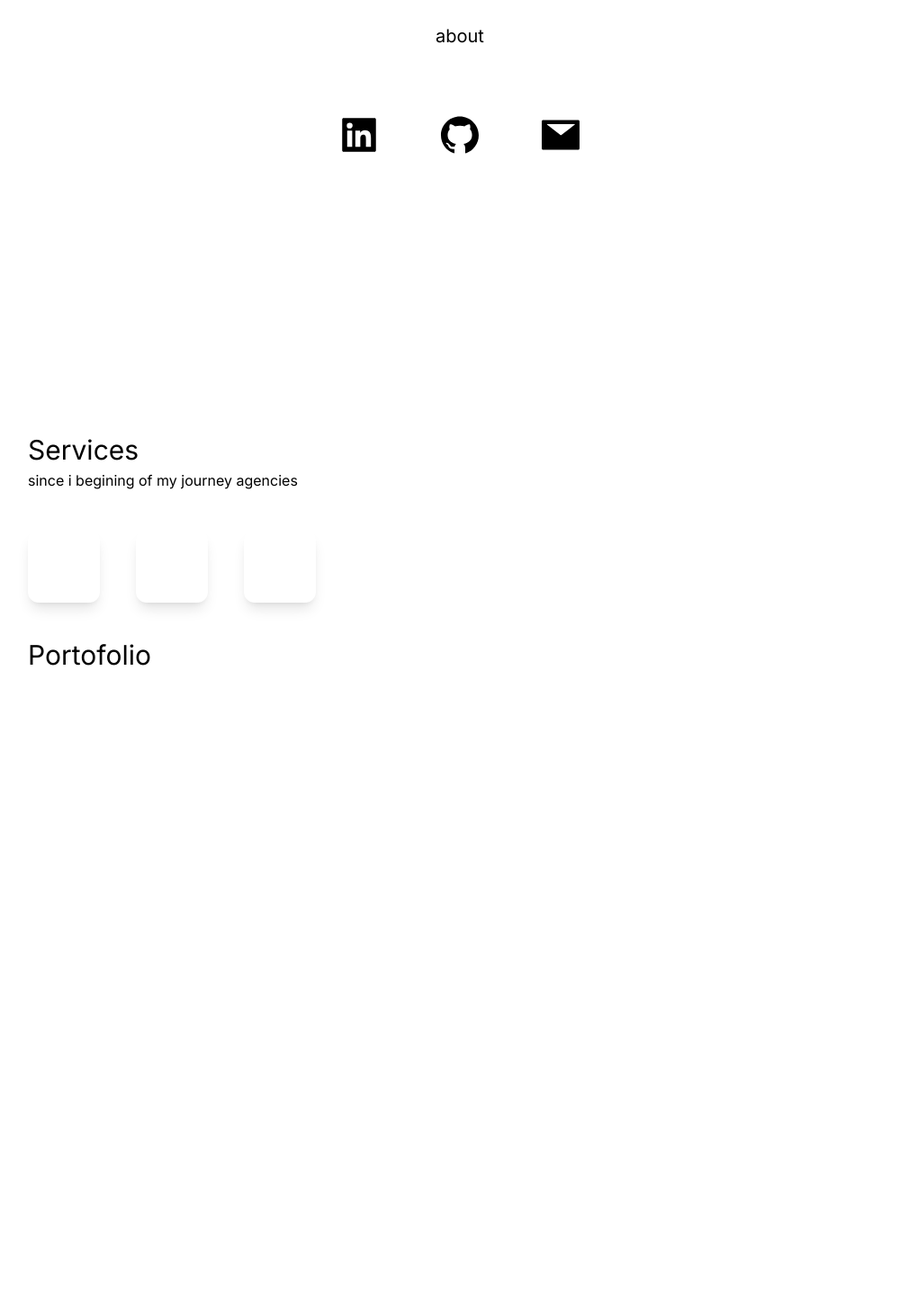
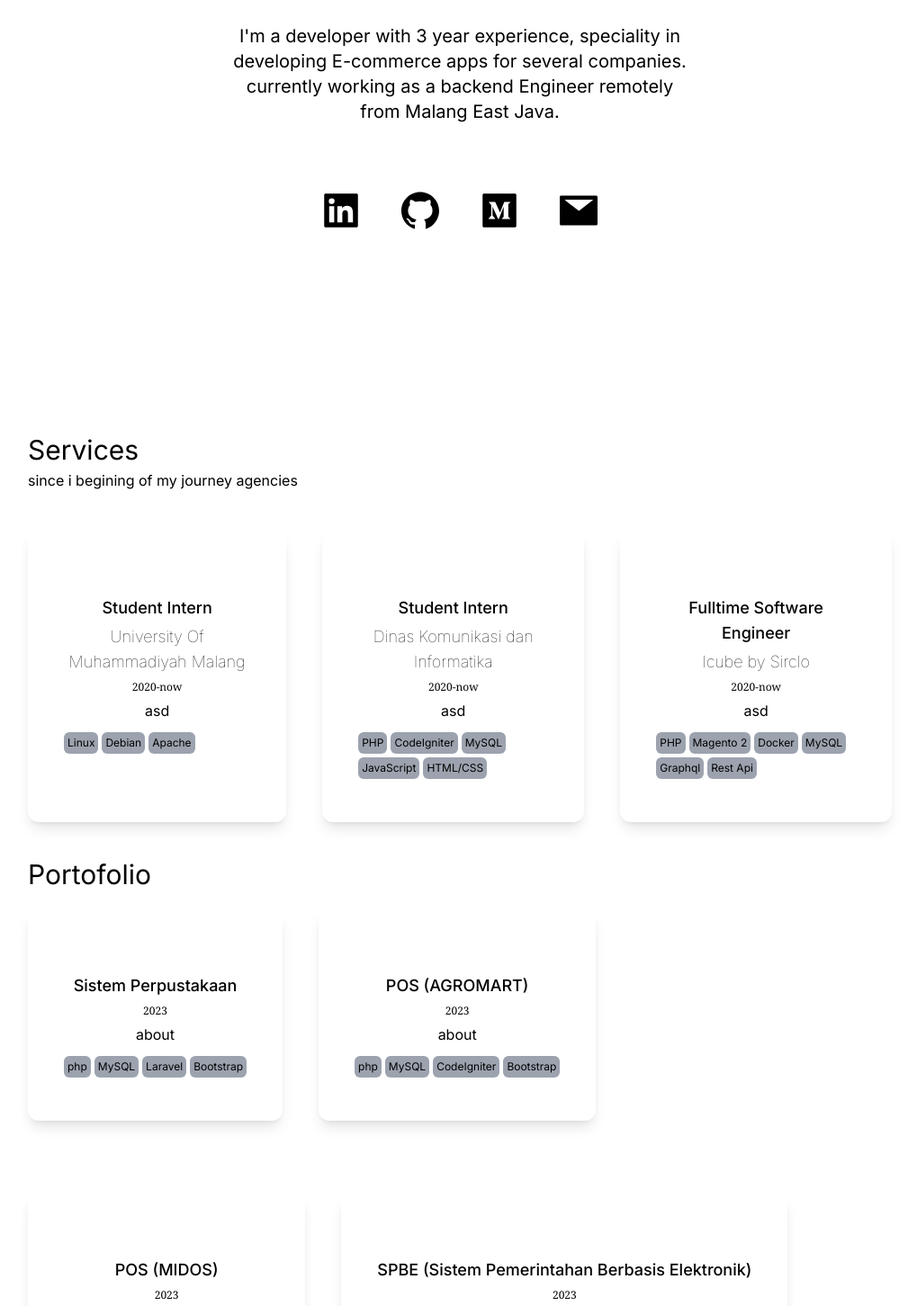
Before and after one commit to qodirtok/port-next, a Next.js app: page / in a window 1280 px wide. Shown: the part 318-1770 px from the top of the page at 90% size, without its empty margins (129-1148 px from the left). Before the commit the page ends 1144 px from the top, so only its background shows below. Built offline with nearby package versions, Linux system fonts and the light colour scheme.

Commit message:
Update page.tsx

```diff
--- a/src/app/page.tsx
+++ b/src/app/page.tsx
@@ -15,7 +15,10 @@ import {
   AiFillYoutube,
   AiFillGithub,
   AiFillMail,
+  AiFillMediumSquare,
+  AiFillMediumCircle,
 } from "react-icons/ai";
+import { log } from "console";
 
 export default function Home() {
   return (
@@ -50,13 +53,24 @@ export default function Home() {
               Software Engineer | Backend
             </h3>
             <p className="text-md py-5 leading-8 md:text-xl max-w-lg mx-auto">
-              about
+              I'm a developer with 3 year experience, speciality in developing
+              E-commerce apps for several companies. currently working as a
+              backend Engineer remotely from Malang East Java.
             </p>
           </div>
-          <div className="text-5xl flex justify-center gap-16 py-3">
-            <AiFillLinkedin />
-            <AiFillGithub />
-            <AiFillMail />
+          <div className="text-5xl lg:flex  lg:justify-center gap-10 py-3">
+            <Link href={"#"} target="_blank">
+              <AiFillLinkedin />
+            </Link>
+            <Link href={"#"} target="_blank">
+              <AiFillGithub />
+            </Link>
+            <Link href={"#"} target="_blank">
+              <AiFillMediumSquare />
+            </Link>
+            <Link href={"#"} target="_blank">
+              <AiFillMail />
+            </Link>
           </div>
           <div className="relative"></div>
         </section>
@@ -69,15 +83,34 @@ export default function Home() {
             </p>
           </div>
           <div className="lg:flex gap-10">
-            <div className="text-center shadow-lg p-10 rounded-xl my-10">
-              {/* <div><Image /></div> */}
-            </div>
-            <div className="text-center shadow-lg p-10 rounded-xl my-10">
-              {/* <div><Image /></div> */}
-            </div>
-            <div className="text-center shadow-lg p-10 rounded-xl my-10">
-              {/* <div><Image /></div> */}
-            </div>
+            <ListService
+              job="Student Intern"
+              company="University Of Muhammadiyah Malang"
+              date="2020-now"
+              about="asd"
+              system={["Linux", "Debian", "Apache"]}
+            />
+            <ListService
+              job="Student Intern"
+              company="Dinas Komunikasi dan Informatika"
+              date="2020-now"
+              about="asd"
+              system={["PHP", "CodeIgniter", "MySQL", "JavaScript", "HTML/CSS"]}
+            />
+            <ListService
+              job="Fulltime Software Engineer"
+              company="Icube by Sirclo"
+              date="2020-now"
+              about="asd"
+              system={[
+                "PHP",
+                "Magento 2",
+                "Docker",
+                "MySQL",
+                "Graphql",
+                "Rest Api",
+              ]}
+            />
           </div>
         </section>
 
@@ -85,9 +118,75 @@ export default function Home() {
           <div>
             <h3 className="text-3xl py1">Portofolio</h3>
           </div>
-          <div className="flex flex-col gap-10 py-10 lg:flex-row lg:flex-wrap"></div>
+          <div className="lg:flex lg:mx-w-lg lg:flex-wrap lg:mx-auto gap-10">
+            <ListPorto
+              name="Sistem Perpustakaan"
+              date="2023"
+              descriptions="about"
+              system={["php", "MySQL", "Laravel", "Bootstrap"]}
+            />
+            <ListPorto
+              name="POS (AGROMART)"
+              date="2023"
+              descriptions="about"
+              system={["php", "MySQL", "CodeIgniter", "Bootstrap"]}
+            />
+            <ListPorto
+              name="POS (MIDOS)"
+              date="2023"
+              descriptions="about"
+              system={["php", "MySQL", "CodeIgniter", "Bootstrap"]}
+            />
+            <ListPorto
+              name="SPBE (Sistem Pemerintahan Berbasis Elektronik)"
+              date="2023"
+              descriptions="about"
+              system={["php", "MySQL", "CodeIgniter", "Bootstrap"]}
+            />
+            <ListPorto
+              name="SIKOPMA (Sistem Informasi Koperasi Mahasiswa)"
+              date="2023"
+              descriptions="about"
+              system={["php", "MySQL", "CodeIgniter", "Bootstrap"]}
+            />
+          </div>
         </section>
       </main>
     </div>
   );
 }
+
+const ListService = (params) => {
+  return (
+    <div className="text-center shadow-lg p-10 rounded-xl my-10">
+      {/* <div><Image /></div> */}
+      <h3 className="text-lg font-medium pt-8 pb-0">{params.job}</h3>
+      <h4 className="py-1 text-lg font-thin pt-1 pb-0">{params.company}</h4>
+      <span className="py-1 text-xs font-serif pt-1 pb-2">{params.date}</span>
+      <p className="py-1">{params.about}</p>
+      <div className="flex flex-col gap-1 py-2 lg:flex-row lg:flex-wrap">
+        {params.system.map((name) => rollCall(name))}
+      </div>
+    </div>
+  );
+};
+
+const ListPorto = (params) => {
+  return (
+    <div className="text-center shadow-lg p-10 rounded-xl my-5 ">
+      {/* <div><Image /></div> */}
+      <h3 className="text-lg font-medium pt-8 pb-0">{params.name}</h3>
+      <span className="py-1 text-xs font-serif pt-1 pb-2">{params.date}</span>
+      <p className="py-1">{params.descriptions}</p>
+      <div className="flex flex-col gap-1 py-2 lg:flex-row lg:flex-wrap">
+        {params.system.map((name) => rollCall(name))}
+      </div>
+    </div>
+  );
+};
+
+const rollCall = (elements) => {
+  return (
+    <span className="bg-gray-400 rounded-md py-1 px-1 text-xs">{elements}</span>
+  );
+};
```
